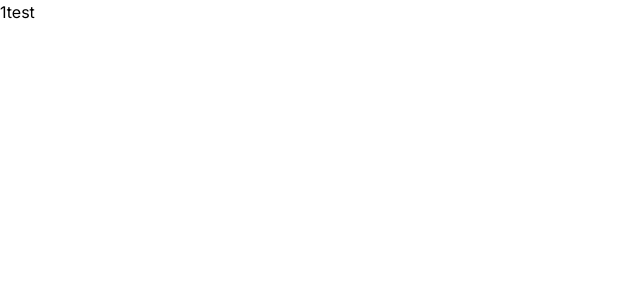
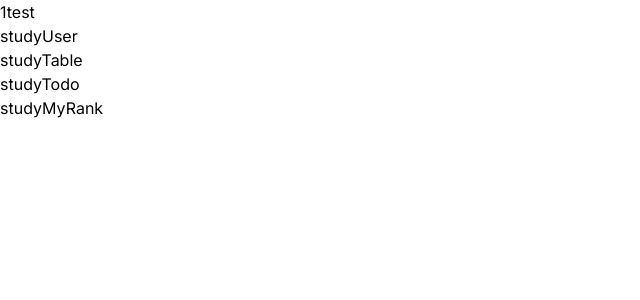
Before and after one commit to riverhye/study_sns, a Next.js app in the folder client/: page /study/1 in a window 1280 px wide. Shown: the top 300 px of the page, without its empty margins (0-640 px from the left). Built offline with nearby package versions, Linux system fonts and the light colour scheme; no server answers.

Commit message:
feat:study관련 컴포넌트 생성,axios 설치

```diff
--- a/client/app/study/[nickname]/page.tsx
+++ b/client/app/study/[nickname]/page.tsx
@@ -10,6 +10,11 @@ TODO:업적,랭킹  정보 가져오기
 'use client';
 import React, { useEffect } from 'react';
 import '../../../type/type';
+import axios from 'axios';
+import StudyUser from '@/components/studyComponents/studyUser';
+import StudyTable from '@/components/studyComponents/studyTable';
+import StudyTodo from '@/components/studyComponents/studyTodo';
+import StudyMyRank from '@/components/studyComponents/studyMyRank';
 
 // 컴포넌트 : 유저 , 타이머 , 달력 , todo, 랭킹(시간, 업적)
 
@@ -17,16 +22,34 @@ import '../../../type/type';
 interface propsType {
   params: { nickname: string };
   searchParams: {};
+  //추가 예정
 }
 export default function Study(props: propsType) {
   console.log(props);
   const nickname = props.params.nickname;
   useEffect(() => {
     //api요청: 페이지 렌더됐을경우
+    async function fetchData() {
+      try {
+        const studyPageData = await axios.get(`http://localhost:8080/study/${nickname}`);
+      } catch (error) {
+        console.error('스터디페이지 데이터 가져오기 실패:', error);
+      }
+    }
+
+    fetchData();
   }, []);
+
+  //TODO:studyPageData안에 데이터가 담길예정 -> 나눠서 props에 담아 각각의 컴포넌트에게 전달
   return (
     <>
+      {/* 테스트 */}
       <div>{nickname}test</div>
+      {/* 실제 */}
+      <StudyUser />
+      <StudyTable />
+      <StudyTodo />
+      <StudyMyRank />
     </>
   );
 }
--- /dev/null
+++ b/client/components/studyComponents/StudyMyRank.tsx
@@ -0,0 +1,7 @@
+import React from 'react';
+
+const StudyMyRank = () => {
+  return <div>studyMyRank</div>;
+};
+
+export default StudyMyRank;
--- /dev/null
+++ b/client/components/studyComponents/StudyTable.tsx
@@ -0,0 +1,7 @@
+import React from 'react';
+
+const StudyTable = () => {
+  return <div>studyTable</div>;
+};
+
+export default StudyTable;
--- /dev/null
+++ b/client/components/studyComponents/StudyTodo.tsx
@@ -0,0 +1,7 @@
+import React from 'react';
+
+const StudyTodo = () => {
+  return <div>studyTodo</div>;
+};
+
+export default StudyTodo;
--- a/client/components/studyComponents/studyUser.tsx
+++ b/client/components/studyComponents/studyUser.tsx
@@ -1,5 +1,5 @@
-const studyUser = () => {
+const StudyUser = () => {
   return <div>studyUser</div>;
 };
 
-export default studyUser;
+export default StudyUser;
--- a/client/package.json
+++ b/client/package.json
@@ -11,6 +11,7 @@
     "format-ck": "npx prettier --check ./"
   },
   "dependencies": {
+    "axios": "^1.6.7",
     "next": "14.1.0",
     "next-auth": "^4.24.5",
     "react": "^18",
```
Also changed, not shown: 1 other file (tests, documents, lock files or other folders).
